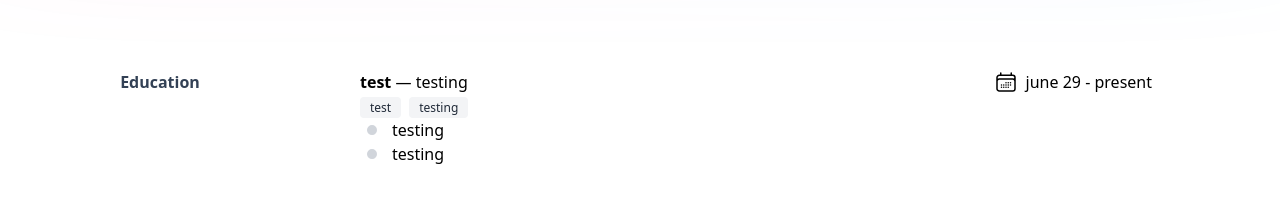
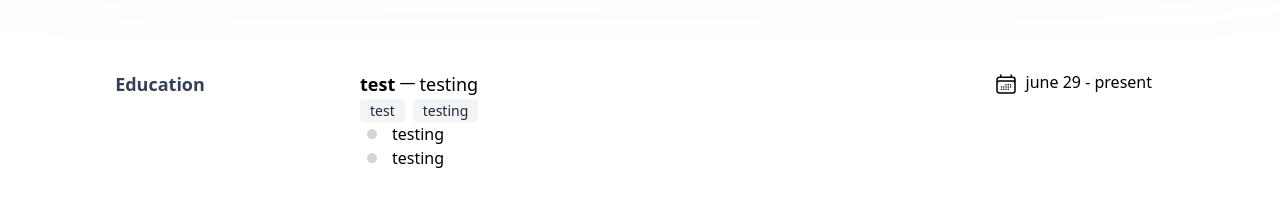
Before and after one commit to shaikhyakubhossain/resume-website, a Next.js app: page / in a window 1280 px wide. Shown: the part 296-502 px from the top of the page. Built offline with nearby package versions, Linux system fonts and the light colour scheme.

Commit message:
Update css

```diff
--- a/src/app/components/Section/section.component.tsx
+++ b/src/app/components/Section/section.component.tsx
@@ -8,7 +8,7 @@ type propsType = {
 export default function Section(props: propsType): JSX.Element {
     return (
         <div className={`${styles.mainContainer} w-full flex justify-center`}>
-            <div className={`${styles.sectionName} font-bold text-center`}>{props.sectionName}</div>
+            <div className={`${styles.sectionName} font-bold text-center font text-lg`}>{props.sectionName}</div>
             <div className={`${styles.sectionContent} text-left pl-10`}>
                 {props.children}
             </div>
--- a/src/app/components/SectionDetail/section-detail.component.tsx
+++ b/src/app/components/SectionDetail/section-detail.component.tsx
@@ -16,9 +16,9 @@ export default function SectionDetail(props: propsType): JSX.Element {
     <div className={styles.mainContainer}>
       <div className={`${styles.header} flex justify-between mr-32`}>
         <div className={`${styles.titleAndSubTitleContainer} flex`}>
-          <div className={`${styles.title} font-bold`}>{props.title}</div>
+          <div className={`${styles.title} font-bold text-lg`}>{props.title}</div>
           <div>&nbsp;—&nbsp;</div>
-          <div className={`${styles.subTitle}`}>{props.subTitle}</div>
+          <div className={`${styles.subTitle} text-lg`}>{props.subTitle}</div>
         </div>
 
         <div className={`${styles.date} flex`}>
@@ -36,7 +36,7 @@ export default function SectionDetail(props: propsType): JSX.Element {
               return (
                 <span
                   key={index}
-                  className="bg-gray-100 text-gray-800 text-xs font-medium me-2 px-2.5 py-0.5 rounded dark:bg-gray-200 dark:text-gray-500"
+                  className="bg-gray-100 text-gray-800 text-sm font-medium me-2 px-2.5 py-0.5 rounded dark:bg-gray-200 dark:text-gray-500"
                 >
                   {item}
                 </span>
@@ -48,7 +48,7 @@ export default function SectionDetail(props: propsType): JSX.Element {
         {props.details
           ? props.details.map((item, index): JSX.Element => {
               return (
-                <div className={`${styles.subDetailContainer} flex`}>
+                <div key={index} className={`${styles.subDetailContainer} flex`}>
                   <div className={`${styles.subDetailBulletPoint} my-auto text-2xl mr-2 text-gray-300`}><TbPointFilled /></div>
                   <div>{item}</div>
                 </div>
```
